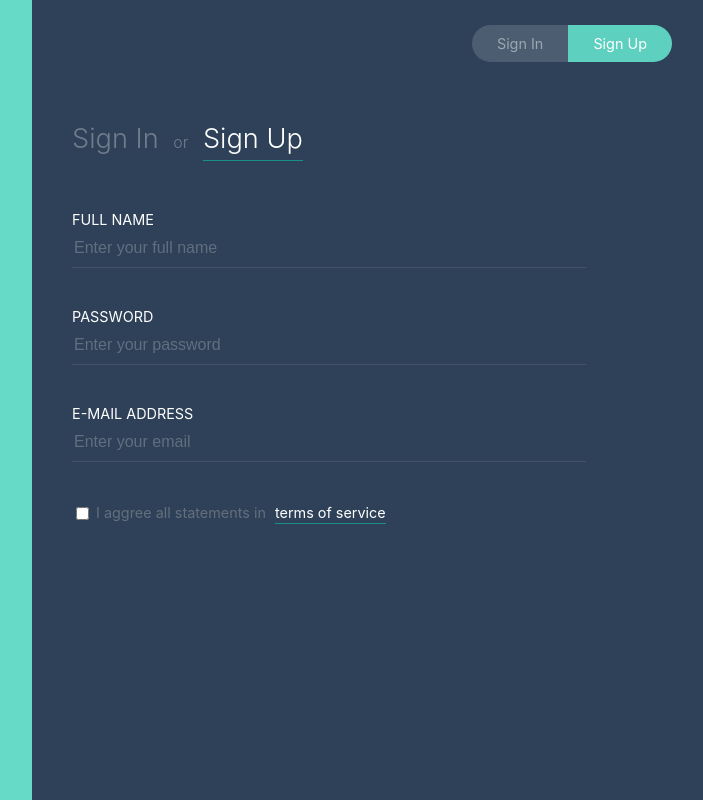
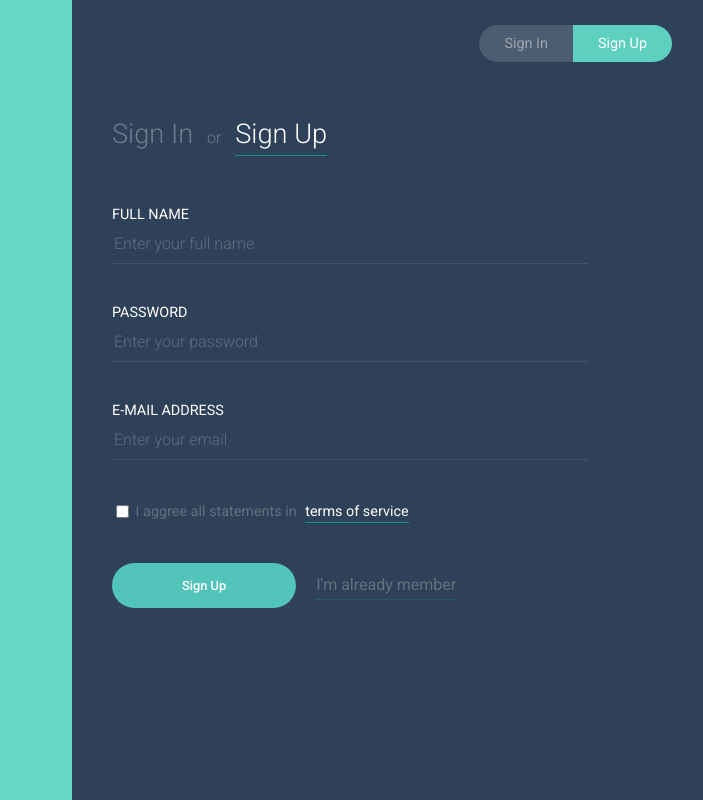
Before and after one commit to DundarKoray/React_Creating-A-Form, a React (Create React App) app: page / in a window 1280 px wide. Shown: the whole page, without its empty margins (568-1271 px from the left). Built offline with nearby package versions, Linux system fonts and the light colour scheme.

Commit message:
Button is added

```diff
--- a/src/App.js
+++ b/src/App.js
@@ -40,10 +40,17 @@ class App extends React.Component {
               </div>
 
               {/*CHECKBOX*/}
-              <label className="FormField__CheckboxLabel">
-                <input className="FormField__Checkbox" type="checkbox" name="hasAgreed" /> I aggree all statements in <a href="" className="FormField__TermsLink">terms of service</a>
-              </label>
+              <div className="FormField">
+                <label className="FormField__CheckboxLabel">
+                  <input className="FormField__Checkbox" type="checkbox" name="hasAgreed" /> I aggree all statements in <a href="" className="FormField__TermsLink">terms of service</a>
+                </label>
+              </div>
 
+              {/*BUTTON*/}
+              <div className="FormField">
+                <button className="FormField__Button mr-20">Sign Up</button>
+                <a href="#" className="FormField__Link">I'm already member</a>
+              </div>
 
 
             </form>
--- a/src/index.css
+++ b/src/index.css
@@ -1,14 +1,15 @@
+@import url('https://fonts.googleapis.com/css?family=Roboto:300,400,500,700');
+
+* {
+  box-sizing: border-box;
+  font-family: "Roboto", sans-serif;
+}
+
 body {
   margin: 0;
   padding: 0;
-  font-family: -apple-system, BlinkMacSystemFont, "Segoe UI", "Roboto", "Oxygen",
-    "Ubuntu", "Cantarell", "Fira Sans", "Droid Sans", "Helvetica Neue",
-    sans-serif;
-  -webkit-font-smoothing: antialiased;
-  -moz-osx-font-smoothing: grayscale;
 }
 
-code {
-  font-family: source-code-pro, Menlo, Monaco, Consolas, "Courier New",
-    monospace;
+.mr-20 {
+  margin-right: 20px !important;
 }
```
